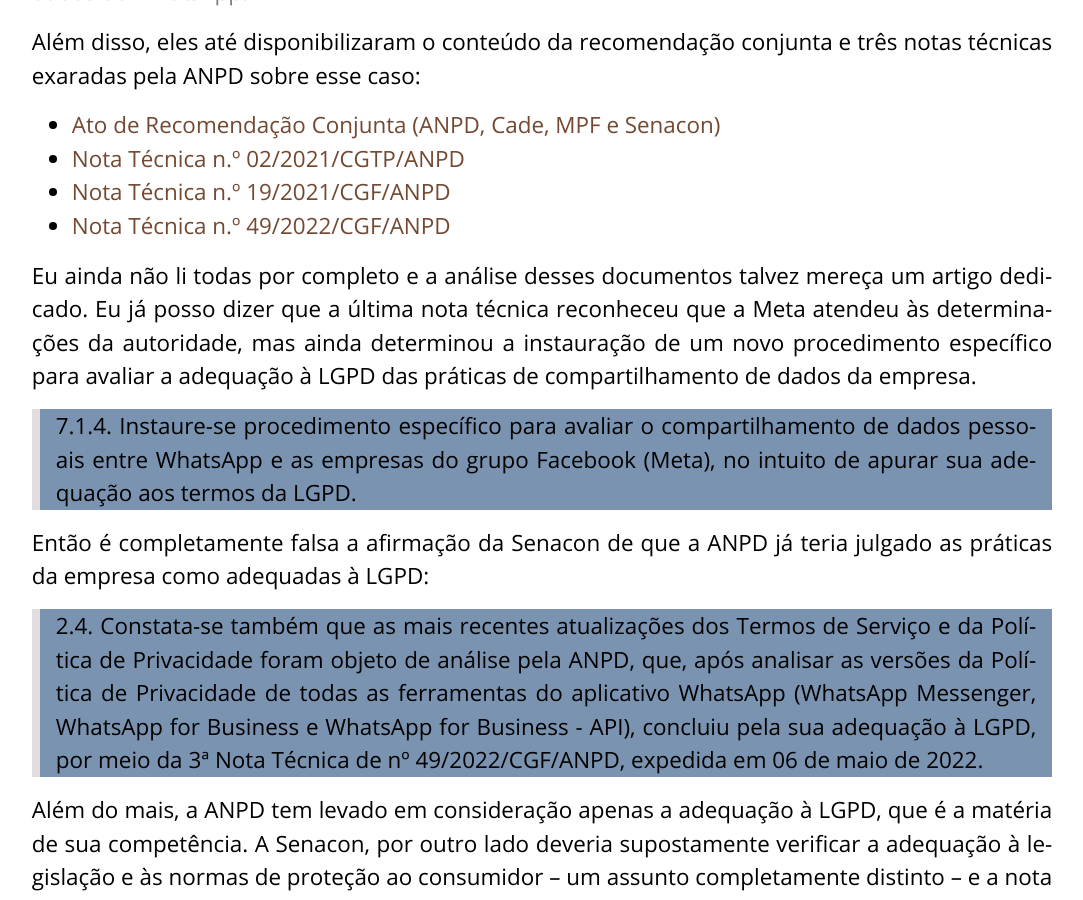
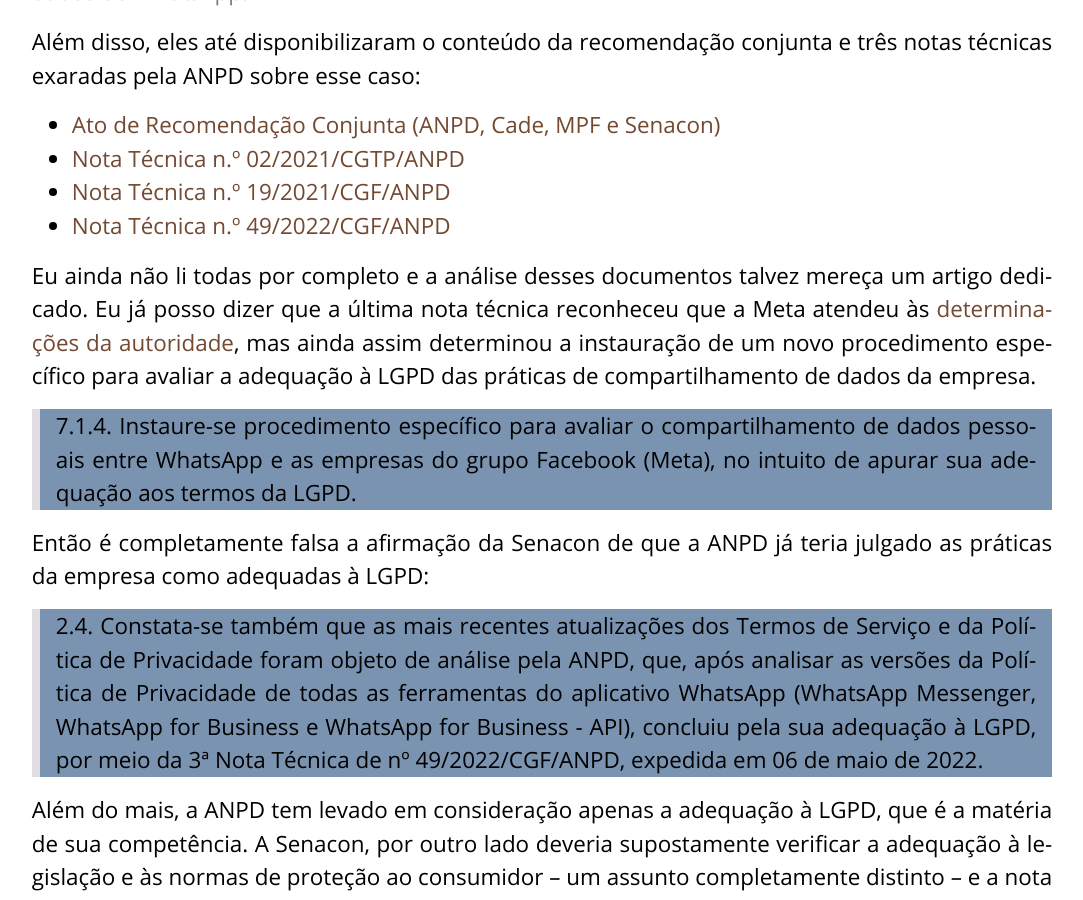
Before and after one commit to augusto-herrmann/augusto-herrmann.github.io, a Jekyll site: the page built from _posts/2022-12-20-atualizacao-sobre-a-decisao-da-senacon-sobre-compartilhamento-de-dados-da-meta.md, in a window 1280 px wide and 900 px high, scrolled down 5553 px. Shown: the whole window, without its empty margins (98-1181 px from the left). Built offline with Jekyll 4.4.1, drawn with Linux system fonts in a browser that asks for light colours.

Commit message:
Add one more link to article

```diff
--- a/_posts/2022-12-20-atualizacao-sobre-a-decisao-da-senacon-sobre-compartilhamento-de-dados-da-meta.md
+++ b/_posts/2022-12-20-atualizacao-sobre-a-decisao-da-senacon-sobre-compartilhamento-de-dados-da-meta.md
@@ -160,9 +160,11 @@
 
 Eu ainda não li todas por completo e a análise desses documentos talvez
 mereça um artigo dedicado. Eu já posso dizer que a última nota técnica
-reconheceu que a Meta atendeu às determinações da autoridade, mas ainda
-determinou a instauração de um novo procedimento específico para avaliar
-a adequação à LGPD das práticas de compartilhamento de dados da empresa.
+reconheceu que a Meta atendeu às
+[determinações da autoridade](https://www.gov.br/anpd/pt-br/assuntos/noticias/cade-mpf-anpd-e-senacon-recomendam-que-whatsapp-adie-entrada-em-vigor-da-nova-politica-de-privacidade),
+mas ainda assim determinou a instauração de um novo procedimento
+específico para avaliar a adequação à LGPD das práticas de
+compartilhamento de dados da empresa.
 
 > 7.1.4. Instaure-se procedimento específico para avaliar o
 > compartilhamento de dados pessoais entre WhatsApp e as empresas do
```
Also changed, not shown: _posts/2022-12-20-update-on-senacons-decision-on-metas-data-sharing.md (+5 -4 lines).
